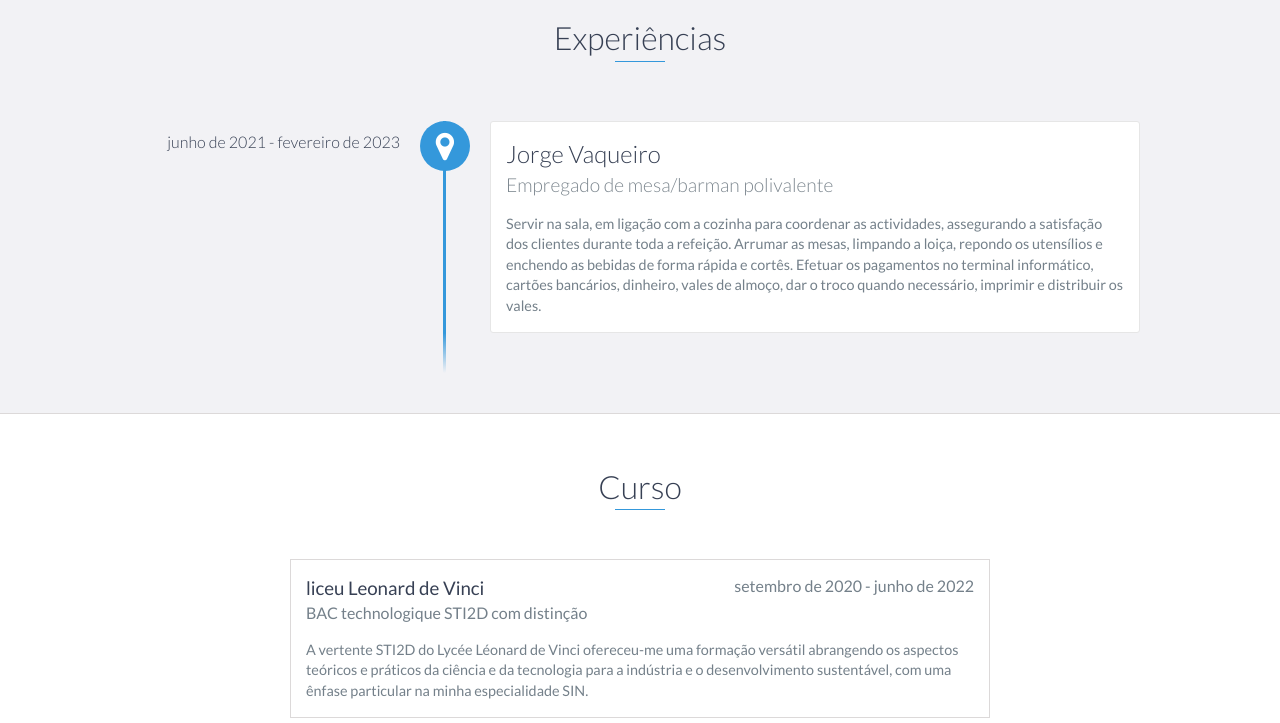
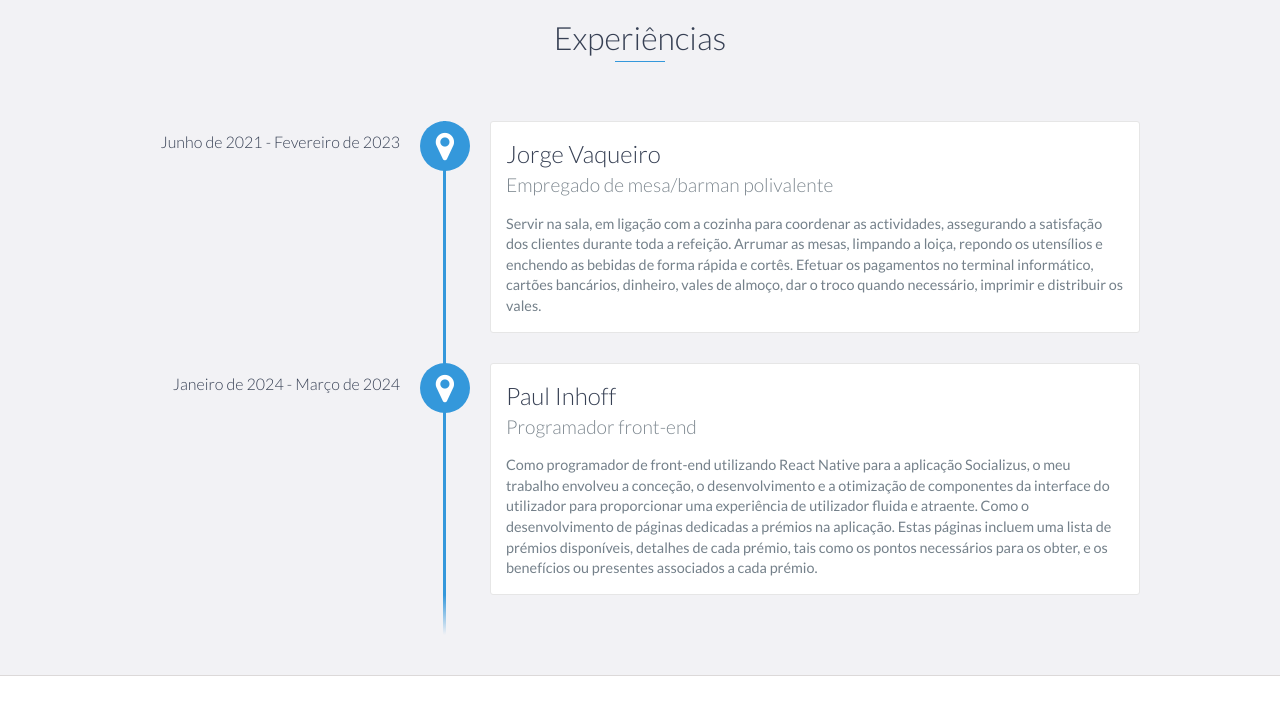
Before and after one commit to Nitesro/Portfolio, a website: page index_pt.html in a window 1280 px wide. Shown: the part 1100-1823 px from the top of the page. Drawn offline with nearby package versions, Linux system fonts and the light colour scheme.

Commit message:
ajout-stage-Socializus-2024

```diff
--- a/index_pt.html
+++ b/index_pt.html
@@ -109,7 +109,7 @@
     <div id="experience" class="background-alt">
         <h2 class="heading">Experiências</h2>
         <div id="experience-timeline">
-            <div data-date="junho de 2021 - fevereiro de 2023">
+            <div data-date="Junho de 2021 - Fevereiro de 2023">
                 <h3>Jorge Vaqueiro</h3>
                 <h4>Empregado de mesa/barman polivalente</h4>
                 <p>
@@ -118,7 +118,20 @@
                     Efetuar os pagamentos no terminal informático, cartões bancários, dinheiro, vales de almoço, dar o troco quando necessário, imprimir e distribuir os vales.
                 </p>
             </div>
+            <div data-date="Janeiro de 2024 - Março de 2024">
+                <h3>Paul Inhoff</h3>
+                <h4>Programador front-end</h4>
+                <p>
+                    Como programador de front-end utilizando React Native para a aplicação Socializus,
+                    o meu trabalho envolveu a conceção, o desenvolvimento e a otimização de componentes da interface do utilizador para
+                    proporcionar uma experiência de utilizador fluida e atraente.
+                    Como o desenvolvimento de páginas dedicadas a prémios na aplicação. Estas páginas incluem uma lista
+                    de prémios disponíveis, detalhes de cada prémio, tais como os pontos necessários para os obter,
+                    e os benefícios ou presentes associados a cada prémio.
 
+
+                </p>
+            </div>
 
 
 
@@ -238,6 +251,7 @@
             <li>PHP</li>
             <li>SQL</li>
             <li>HTML/CSS</li>
+            <li>React Native</li>
             <h3>Software :</h3>
             <li>VSCode</li>
             <li>Photoshop</li>
```
Also changed, not shown: index.html (+11 -0 lines), index_en.html (+11 -0 lines).
